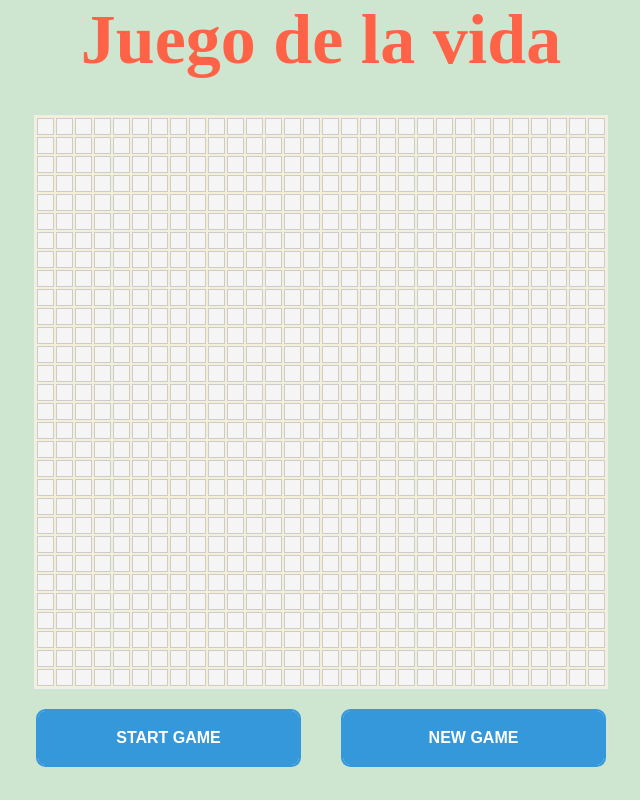
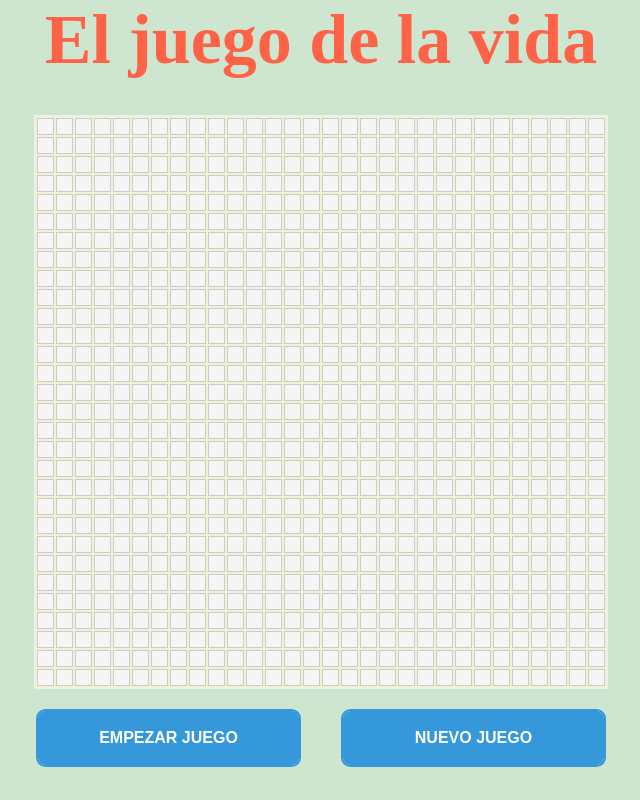
Before and after one commit to alext100/Week-2-challenge, a website: page src/index.html in a window 1280 px wide. Shown: the whole page, without its empty margins (319-959 px from the left). Drawn offline with Linux system fonts and the light colour scheme.

Commit message:
English words changed to spanish

```diff
--- a/src/index.html
+++ b/src/index.html
@@ -13,13 +13,13 @@
 
 <body>
     <header>
-        <h1>Juego de la vida</h1>
+        <h1>El juego de la vida</h1>
     </header>
     <main>
         <section id="table-container"></section>
         <section class="buttons-block">
-            <button class="buttons-block__start-button">Start Game</button>
-            <button class="buttons-block__new-game-button">New Game</button>
+            <button class="buttons-block__start-button">Empezar juego</button>
+            <button class="buttons-block__new-game-button">Nuevo juego</button>
         </section>
         <section class="information"></section>
     </main>
```
